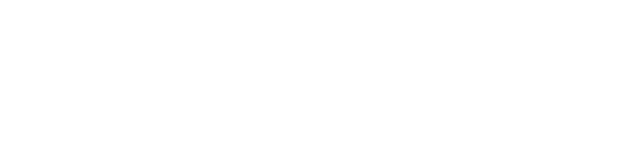
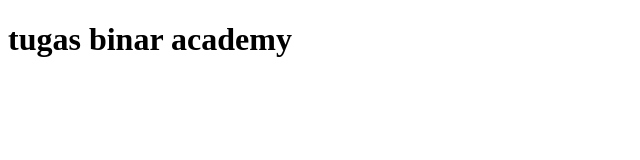
Before and after one commit to ariyog/git-binar, a plain HTML site: page index.html in a window 1280 px wide. Shown: the whole page, without its empty margins (0-640 px from the left). Drawn offline with Linux system fonts and the light colour scheme.

Commit message:
menambahkan teks tugas binar

```diff
--- a/index.html
+++ b/index.html
@@ -7,6 +7,6 @@
     <title>Git</title>
 </head>
 <body>
-
+    <h1>tugas binar academy</h1>
 </body>
 </html>
```
